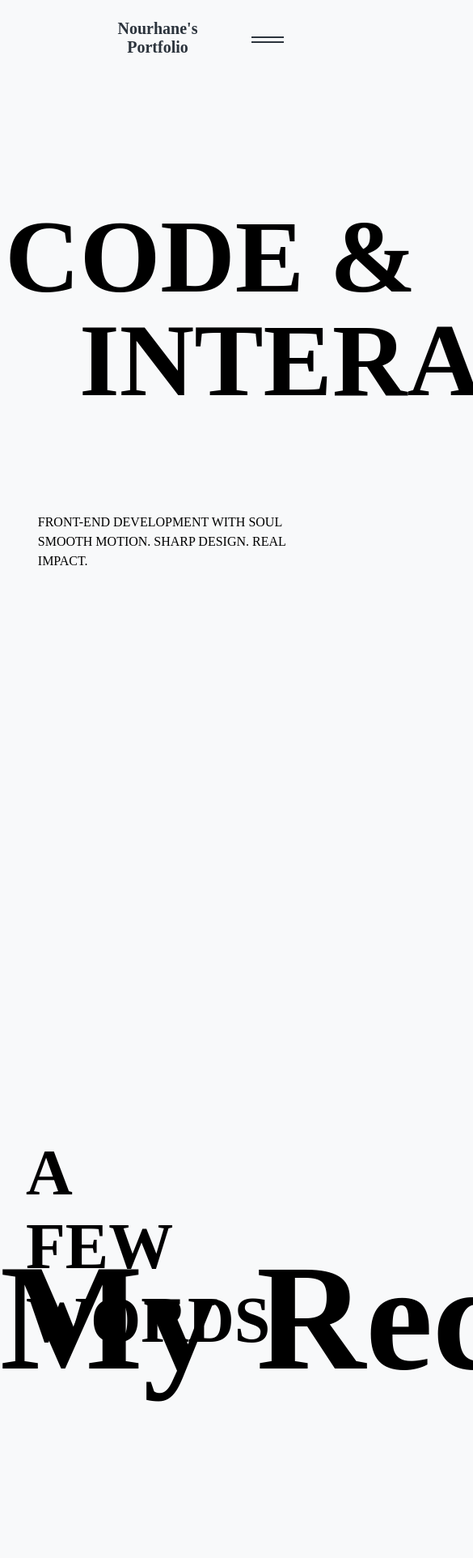
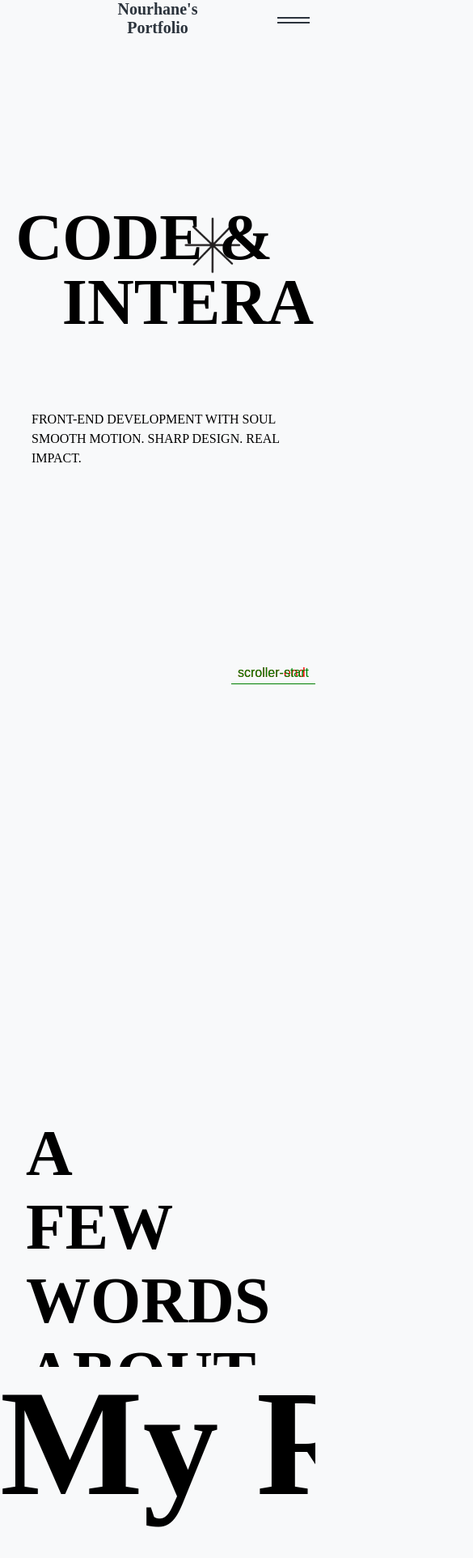
Before and after one commit to nourhane22/portfolio, a React (Vite) app: page / in a window 390 px wide. Shown: the top 1924 px of the page at 81% size, 585 px wide, since content can reach past the window. Built offline with nearby package versions, Linux system fonts and the light colour scheme; a web font is replaced by a local one.

Commit message:
Adjust scroll animation speed and trigger position

```diff
--- a/src/components/Conect.css
+++ b/src/components/Conect.css
@@ -44,6 +44,7 @@
 /* Description */
 .social-description {
   font-size: 18px;
+
     font-family: "Bodoni Moda SC", serif;
   font-optical-sizing: auto;
   font-weight:500;
--- a/src/components/Hero.css
+++ b/src/components/Hero.css
@@ -1,52 +1,81 @@
-.hero{
-  width: 100vw;
-  height: auto;
+.hero {
+  width: 100%;
+  height: 100vh;
+  position: relative;
   overflow: hidden;
 }
-.hero-h1{
+
+.hero-h1 {
   text-transform: uppercase;
-  font-size:8rem ;
+  font-size: 8rem;
   font-family: "Bodoni Moda SC", serif;
-  font-optical-sizing: auto;
   font-weight: 600;
   line-height: 1;
+  margin: 0;
 }
-.preloalder{
-  position: fixed;
-  width: 100vw;
-  height: auto;
-  z-index: 2;
+
+.preloader {
+  inset: 0;
   overflow: hidden;
+  background: #fff;
 }
+
+.hero img {
+  width: 120px;
+  position: absolute;
+  left: 40%;
+  bottom: 30%;
+  object-fit: contain;
+}
+
+.hero-title {
+  position: absolute;
+  top: 30%;
+  left: 5%;
+  text-align: left;
+}
+
 .hero-title h1 {
-  overflow: hidden;       /* makes letters reveal properly */
+  overflow: hidden;
   display: inline-block;
 }
 
 .char {
   display: inline-block;
-  transform: translateY(100%); /* hidden position */
+  transform: translateY(100%);
 }
 
-.hero-title{
-  position: absolute;
-  top: 30%;
-  left: 1.6%;
-  text-align: left;
-}
-.hero-description p{
+.hero-description {
   position: absolute;
   top: 75%;
   left: 12%;
+}
+
+.hero-description p {
   text-transform: uppercase;
   font-size: 1rem;
   font-family: "Bodoni Moda", serif;
   font-weight: 500;
   line-height: 1.5;
+  margin: 0;
+}
 
-}
-.title-span{
+.title-span {
   display: inline-block;
   padding-left: 10%;
+}
 
+@media (max-width: 768px) {
+  .hero-h1 {
+    font-size: 5rem;
+  }
+  .hero-description {
+    top: 60%;
+    left: 10%;
+  }
+  .hero img {
+    width: 80px;
+    left: 35%;
+    bottom: 20%;
+  }
 }
--- a/src/components/Hero.jsx
+++ b/src/components/Hero.jsx
@@ -29,6 +29,7 @@ export default function Hero() {
     <section className="hero">
       <div className="preloader">
         <div className="hero-title">
+          <img src="/public/download__12_-removebg-preview.png" alt="" />
           <h1 className="hero-h1"> Code &  <span className="title-span">Interaction </span> </h1>
         </div>
         <div className="hero-description">
--- a/src/components/Navigation.css
+++ b/src/components/Navigation.css
@@ -17,10 +17,10 @@ nav {
   display: flex;
   justify-content: space-between;
   align-items: center;
-  padding: 1.5em 2em;
   color: #cdc6be;
   mix-blend-mode: difference;
   z-index: 999;
+  overflow: hidden;
 }
 
 nav > div {
--- a/src/components/Project.css
+++ b/src/components/Project.css
@@ -8,25 +8,31 @@ img{
   height: 50vh;
 }
 .project-title{
-    width: 450vw;
 
-  height: 100vh;
-  color: #000;
-  font-size: 48vw;
+ font-size: 48vw;
   font-family: "Bodoni Moda SC", serif;
   font-weight: 600;
+  color: #000;
   margin: 0;
+
+  white-space: nowrap;
+  line-height: 1;
 }
 
 .wrapper{
   position: absolute;
-  top: 180%;
   width: 100vw;
   height: 100vh;
   will-change: transform;
+  overflow: hidden;
 }
 
 
+.scroll-track {
+  width: 220vw;
+    top: 200%;
+  height: 100%;
+}
 
 .outro{
   position: absolute;
--- a/src/components/about-me.css
+++ b/src/components/about-me.css
@@ -35,3 +35,11 @@
 
 
 }
+@media (max-width: 768px) {
+
+.about-h1{
+
+  padding-top: 0%;
+}
+
+}
--- a/src/components/navbar.jsx
+++ b/src/components/navbar.jsx
@@ -1,7 +1,7 @@
 import { useState, useRef, useEffect } from 'react';
 import { gsap } from 'gsap';
 import './Navigation.css';
-import Hero from './hero';
+import Hero from './Hero';
 
 export default function Navigation() {
   const [isOpen, setIsOpen] = useState(false);
--- a/src/components/projects.jsx
+++ b/src/components/projects.jsx
@@ -9,22 +9,22 @@ export default function Projects() {
 
   useEffect(() => {
     gsap.registerPlugin(ScrollTrigger);
-
-    // Horizontal scroll effect for wrapper
 ScrollTrigger.create({
   trigger: wrapperRef.current,
-      start: "180vh",
+   start: "top+=100% bottom",
   end: "+=500vh",
   scrub: 1,
+  markers: true,
   pin: true,
   onUpdate: (self) => {
-        gsap.to(wrapperRef.current, {
-          x: `${-350 * self.progress}vw`,
-          duration: 0.2,
+    gsap.to(".scroll-track", {
+      xPercent: -150 * self.progress,
+      duration: 0.5,
       ease: "power3.out",
     });
   },
 });
+
     return () => {
       ScrollTrigger.getAll().forEach((trigger) => trigger.kill());
     };
@@ -33,7 +33,9 @@ export default function Projects() {
   return (
     <div className="container">
       <section className="wrapper" ref={wrapperRef}>
+        <div className="scroll-track">
         <h1 className="project-title">My Recent Work</h1>
+        </div>
       </section>
       <section className="outro">
        <Skill/>
```
Also changed, not shown: public/download__12_-removebg-preview.png (added). Lines whose indentation alone changed are shown as unchanged.
